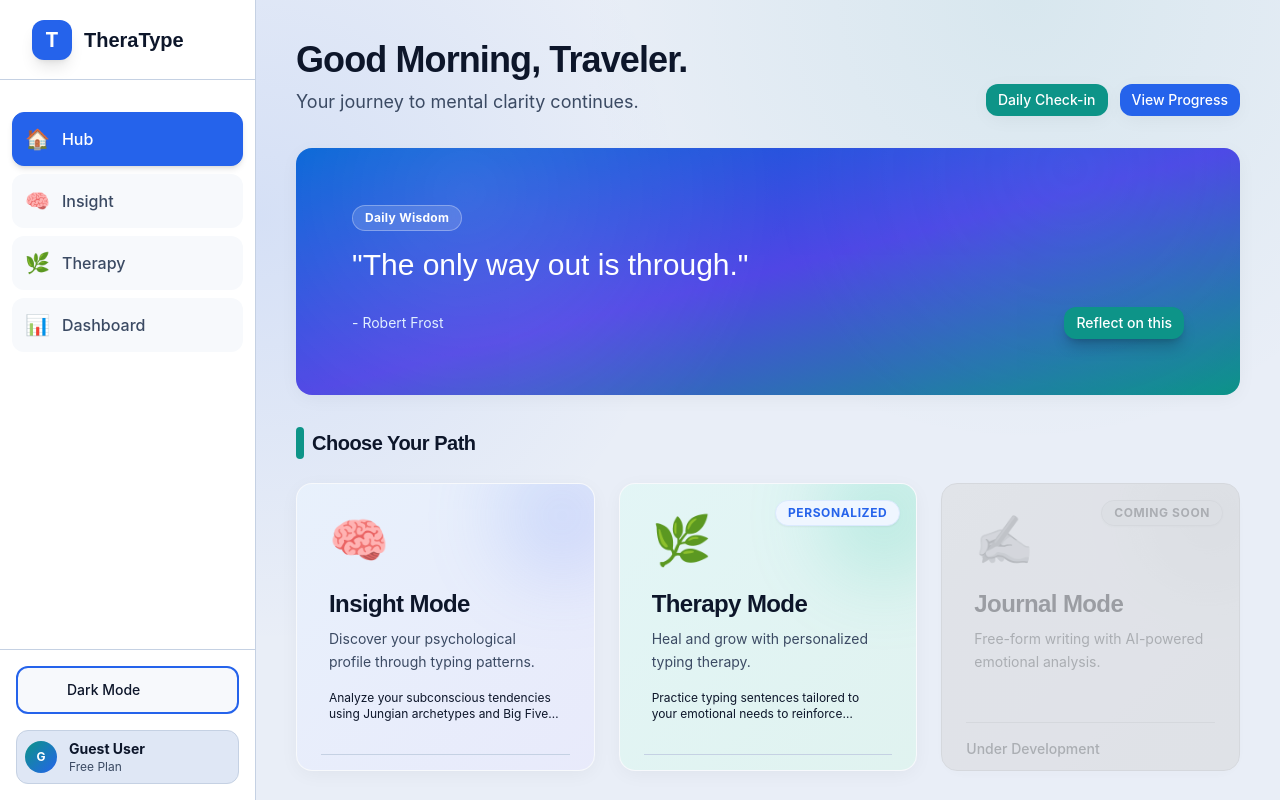
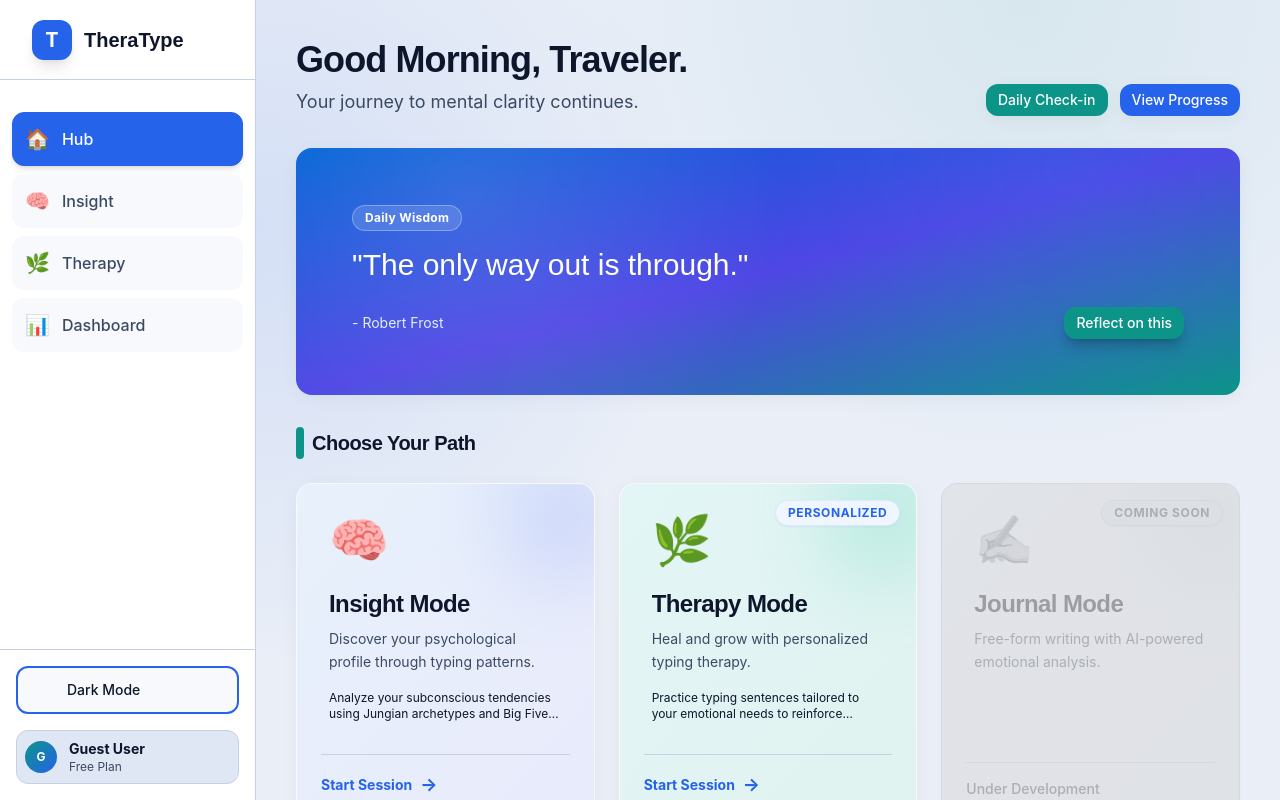
Before and after one commit to pwh9882/digital-contents, a React (Vite) app in the folder theratype/: page / in a window 1280 px wide. Shown: the top 800 px of the page. Built offline with nearby package versions, Linux system fonts and the light colour scheme.

Commit message:
style : Fixing Hub Card Bottom Bar Visibility Verified the fix using the browser subagent. The bottom bar elements are visible even after resizing. Creating walkthrough to document the results.

```diff
--- a/theratype/src/components/hub/ModeCard.jsx
+++ b/theratype/src/components/hub/ModeCard.jsx
@@ -23,7 +23,7 @@ const ModeCard = ({
     <Card
       variant="elevated"
       className={`
-        relative h-72 flex flex-col justify-between overflow-hidden group
+        relative h-full min-h-[18rem] flex flex-col justify-between overflow-hidden group
         transition-all duration-500
         ${enabled ? 'hover:-translate-y-2 hover:shadow-xl border-transparent dark:hover:border-primary-500/50' : 'opacity-60 cursor-not-allowed'}
       `}
@@ -105,7 +105,7 @@ const ModeCard = ({
   );
 
   if (!enabled) {
-    return <div className="filter grayscale contrast-75 opacity-70">{CardContent}</div>;
+    return <div className="filter grayscale contrast-75 opacity-70 h-full">{CardContent}</div>;
   }
 
   return <Link to={route} className="block h-full">{CardContent}</Link>;
```
